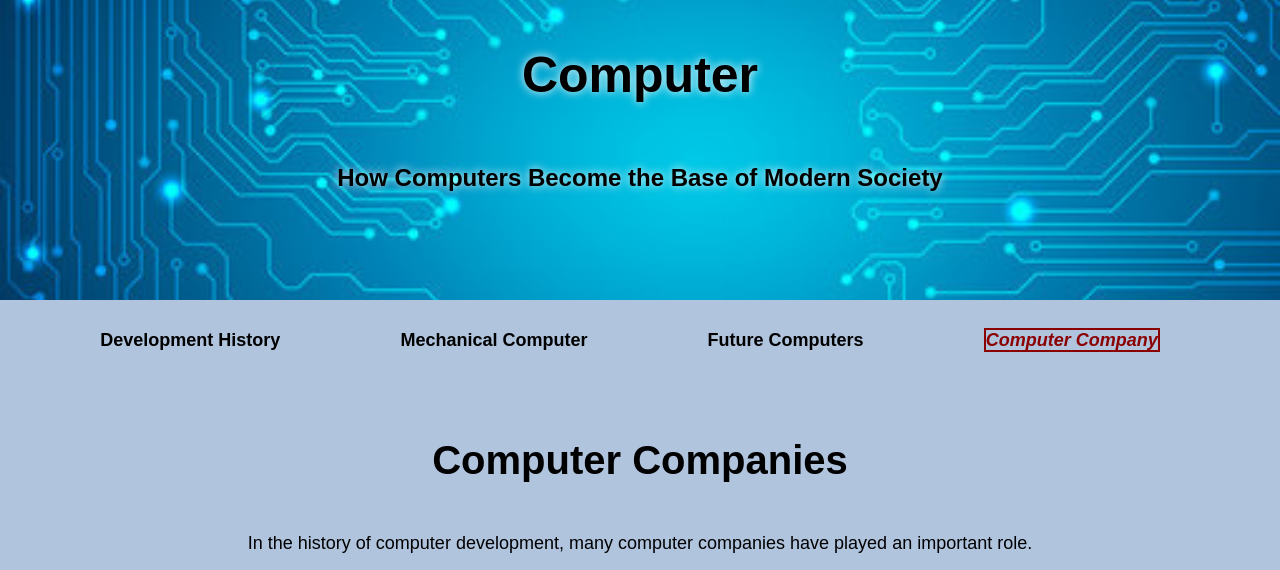
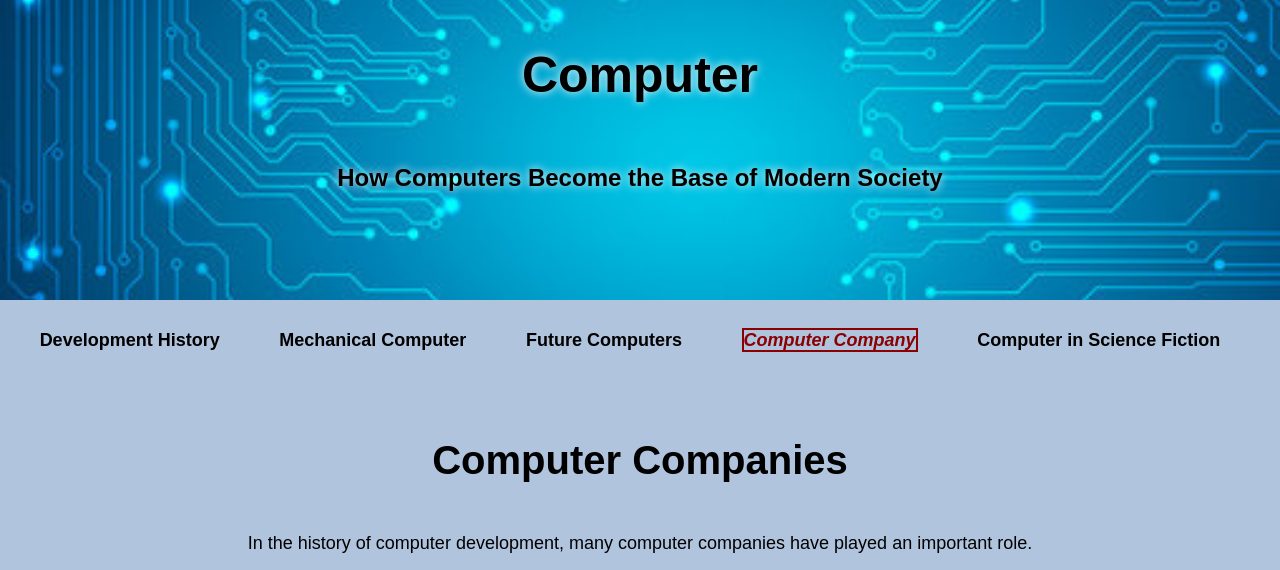
Before and after one commit to guanghanxi/portfolio, a plain HTML site: page company.html in a window 1280 px wide. Shown: the top 570 px of the page. Drawn offline with Linux system fonts and the light colour scheme; a web font is replaced by a local one.

```diff
--- a/company.html
+++ b/company.html
@@ -21,6 +21,7 @@
             <li><a href="mechanical.html">Mechanical Computer</a></li>
             <li><a href="future.html">Future Computers</a></li>
             <li><a href="company.html" class="current">Computer Company</a></li>
+            <li><a href="science_fiction.html">Computer in Science Fiction</a></li>
         </ul>
       </nav>
     <main class="container" id="main">
```
Also changed, not shown: future.html (+1 -0 lines), index.html (+1 -0 lines), mechanical.html (+1 -0 lines), science_fiction.html (+1 -1 lines).
